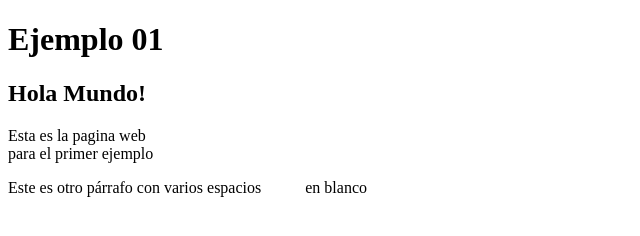
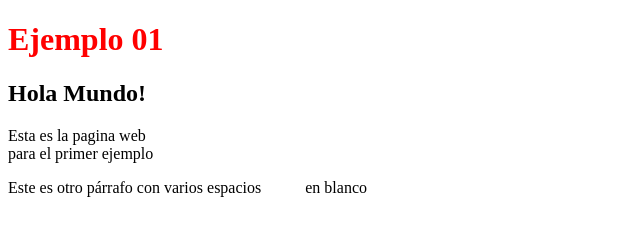
Before and after one commit to arturinister/clase03, a plain HTML site: page index.html in a window 1280 px wide. Shown: the whole page, without its empty margins (0-640 px from the left). Drawn offline with Linux system fonts and the light colour scheme.

Commit message:
Add files via upload

```diff
--- a/index.html
+++ b/index.html
@@ -7,7 +7,7 @@
 </head>
 
 <body>
-    <h1>Ejemplo 01</h1>
+    <h1 style="color: red;">Ejemplo 01</h1>
     <h2>Hola Mundo!</h2>
     <p>Esta es la pagina web<br />
         para el primer ejemplo</p>
```
